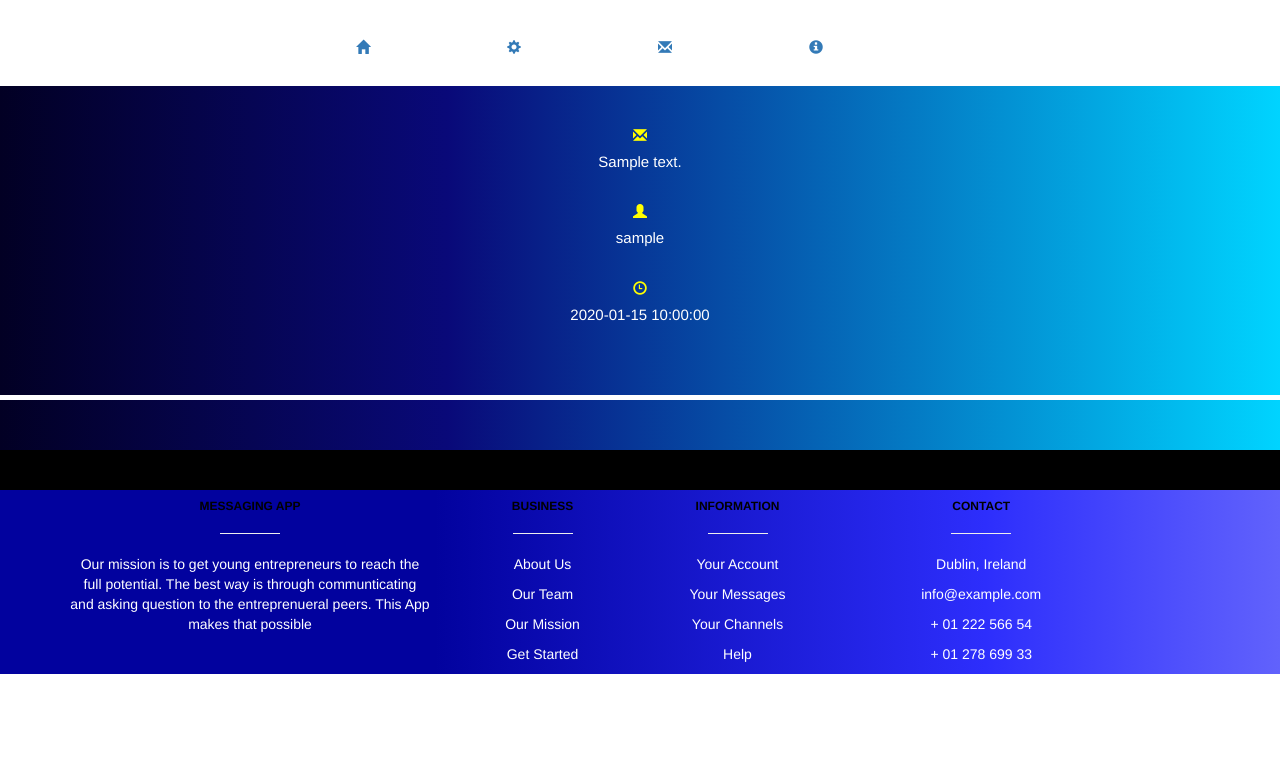
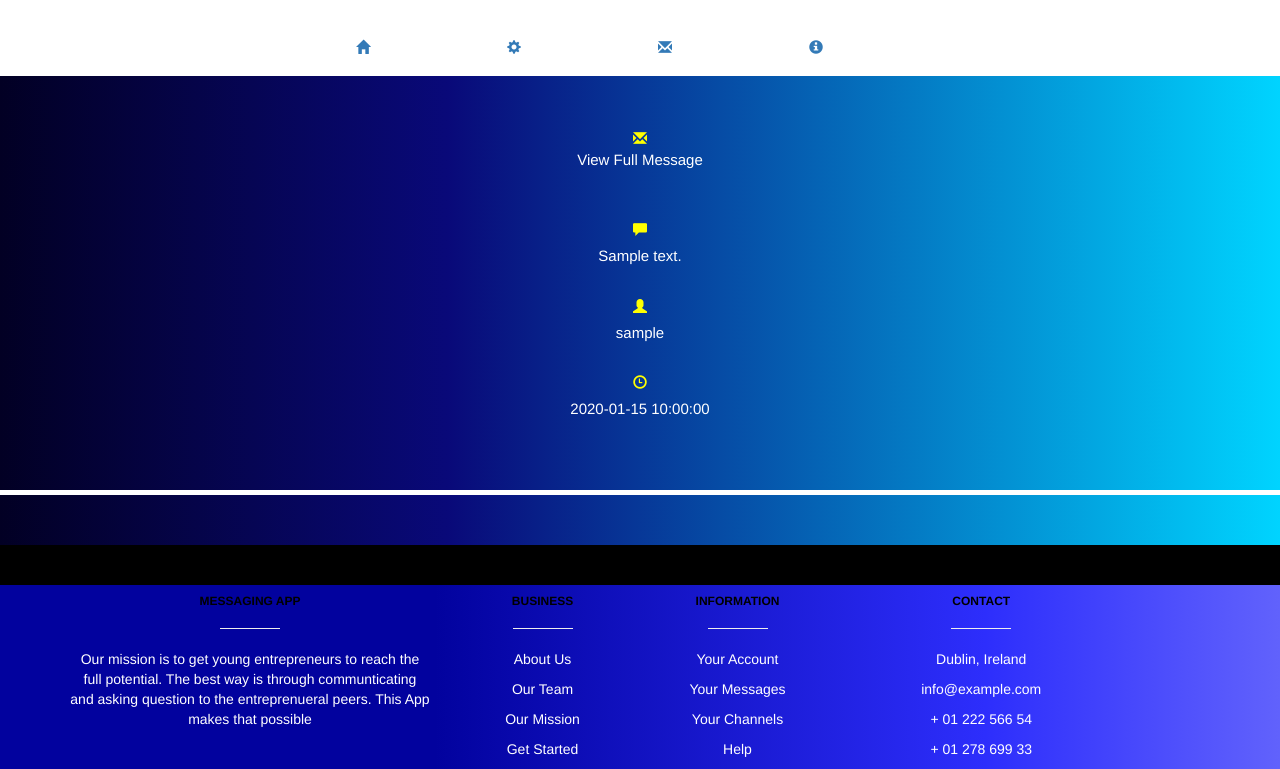
Before and after one commit to anthony-keogh/messaging_app, a Flask app: page /messages in a window 1280 px wide. Shown: the part 150-919 px from the top of the page. Before the commit the page ends 824 px from the top, so only its background shows below. Run offline with Flask 2, Linux system fonts and the light colour scheme; a database or web service that is not in the repository returns one stand-in record (values such as "Sample title"); some libraries are stand-ins or nearby versions.

Commit message:
Changed message page

```diff
--- a/static/css/main.css
+++ b/static/css/main.css
@@ -195,6 +195,11 @@ p.yellow.glyphicon.glyphicon-user{
 p.yellow.glyphicon.glyphicon-time{
     color: yellow;
 }
+
+p.yellow.glyphicon.glyphicon-comment{
+    color: yellow;
+}
+
 .btn-lg {
 
     border-radius: 0px;
--- a/templates/messages.html
+++ b/templates/messages.html
@@ -38,22 +38,31 @@ background: linear-gradient(90deg, rgba(2,0,36,1) 0%, rgba(9,9,121,1) 35%, rgba(
   <div style="text-align:center;">
   <p style="color:white; font-size:15px;">
   {% for messages in messages_All %}
-  <div style="" >
-                        <a href="{{ url_for('view_message', message_id=messages._id) }}" >
-                        <br><br>
-                       <p class="yellow glyphicon glyphicon-envelope" > <span style="width:20px"></span><p style=" color:white;font-size:15px;">{{ messages.message_Description }}</p></p><br>
-                        <p class="yellow glyphicon glyphicon-user"> <span style="width:20px"></span><p style=" color:white;font-size:15px;">{{ messages.username }}</p></p><br>
-                        <p class="yellow glyphicon glyphicon-time" ><span style="width:20px"></span><p style=" color:white;font-size:15px;">{{ messages.date_added }}</p></p><br>
+  <br><br>
+         <a href="{{ url_for('view_message', message_id=messages._id) }}"style="color:white;" ><div class="glyphicon glyphicon-envelope" style="color:yellow;"></div><p style=" color:white;font-size:15px;">View Full Message</p></a>
+            <br><br>
+                <p class="yellow glyphicon glyphicon-comment" >
+                    <span style="width:20px"></span>
+                        <p style=" color:white;font-size:15px;">{{ messages.message_Description }}
+                        </p>
+                </p><br>
+                    <p class="yellow glyphicon glyphicon-user">
+                        <span style="width:20px"></span>
+                            <p style=" color:white;font-size:15px;">{{ messages.username }}</p>
+                    </p><br>
+                        <p class="yellow glyphicon glyphicon-time" >
+                            <span style="width:20px"></span>
+                            <p style=" color:white;font-size:15px;">{{ messages.date_added }}</p>
+                        </p><br>
 
-                        </a>
+            <br><br>
+            <div style="border-bottom: 5px solid white;"></div>
+            <div>
 
-                        <br><br>
-                        <div style="border-bottom: 5px solid white;"></div>
-                         <div>
   {% endfor %}
   </p>
 
-  </div>
+
 </div>
 <br><br>
 
```
